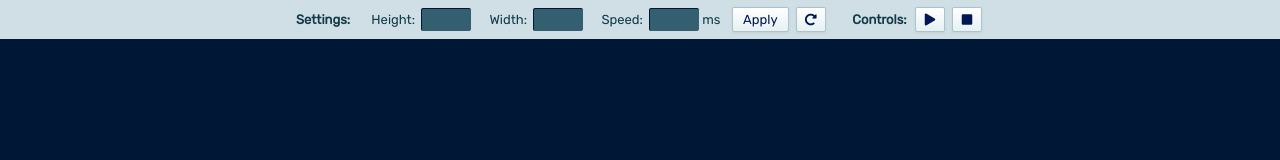
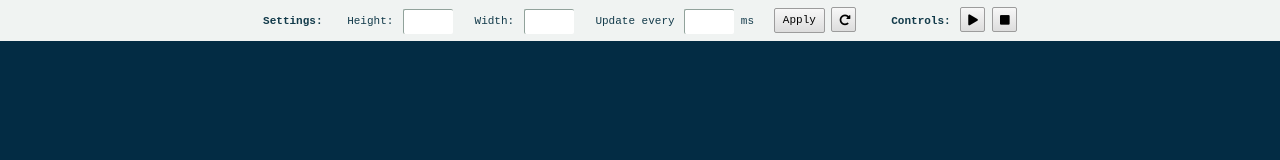
Before and after one commit to stuartngreen/game-of-life, a website with bundled scripts: page version-2-typescript/index.html in a window 1280 px wide. Built offline with nearby package versions, Linux system fonts and the light colour scheme.

Commit message:
styling tweaks

```diff
--- a/version-2-typescript/assets/scss/game-controls.scss
+++ b/version-2-typescript/assets/scss/game-controls.scss
@@ -1,5 +1,5 @@
 .game-controls {
-    background-color: #cfdfe5;
+    background-color: #f0f3f2;
     color: #123a4a;
     display: inline-block;
     padding: 7px 0;
@@ -18,48 +18,52 @@
     }
 
     input[type=text] {
-        background-color: #345f70;
+        background-color: #fff;
         border: 0;
-        border-top: 1px solid #001736;
-        border-left: 1px solid #001736;
+        border-top: 1px solid #91a29b;
+        border-left: 1px solid #91a29b;
         border-radius: 2px;
-        color: rgba(#00eeff, 0.7);
+        color: #227b93;
+        font: inherit;
+        font-weight: bold;
         padding: 4px 6px 3px 6px;
         position: relative;
         top: 1px;
         width: 50px;
 
         &:focus {
-            color: #00eeff;
+            color: blue;
         }
     }
 
     button {
-        background-image: linear-gradient(#fff, #e7f0f2);
-        border: 1px solid #aac3cd;
+        background: linear-gradient(to bottom, #f7f7f7 0%, #ddd 100%);
+        border: 1px solid #9c9c9c;
         border-radius: 2px;
-        box-shadow: 0px 1px 2px 0px rgba(196,196,196,0.5);
-        color: #001754;
+        box-sizing: border-box;
         cursor: pointer;
         font: inherit;
         height: 25px;
-        margin: 0 2px;
-        padding: 3px 10px;
-        text-align: center;
+        outline: 0;
+        padding: 0 8px;
+        position: relative;
+        top: -1px;
 
         &:hover {
-            background-image: linear-gradient(#fff, #f5f9fa);
-            color: #005ead;
+            border-color: #7b7b7b;
+            box-shadow: 0 1px 0 0 rgba(0, 0, 0, 0.1);
+            color: #227b93;
         }
 
         &:active {
-            background-image: linear-gradient(#f5f9fa, #fff);
+            box-shadow: none;
+            color: #ff6c00;
         }
 
         &.icon-button {
-            font-size: 12px;
-            padding: 6px 0;
-            width: 30px;
+            padding: 0 7px;
+            width: 25px;
+            top: 0;
         }
     }
 }
--- a/version-2-typescript/assets/scss/styles.scss
+++ b/version-2-typescript/assets/scss/styles.scss
@@ -14,6 +14,6 @@ body, html {
 body {
     background-color: $background-color;
     color: $text-color;
-    font: 13px/18px 'Rubik', sans-serif;
+    font: 11px/17px 'Roboto Mono', monospace;
     margin: 0;
 }
--- a/version-2-typescript/assets/scss/variables.scss
+++ b/version-2-typescript/assets/scss/variables.scss
@@ -1,5 +1,5 @@
-$background-color: #001736;
+$background-color: #032c44;
 $text-color: #97c2c6;
-$game-border-color: #001736;
+$game-border-color: #032c44;
 $cell-live-color: #1aea42;
-$cell-dead-color: #001736;
+$cell-dead-color: #032c44;
--- a/version-2-typescript/index.html
+++ b/version-2-typescript/index.html
@@ -18,7 +18,7 @@
         <input id="heightInput" type="text" />
         <label>Width:</label>
         <input id="widthInput" type="text" />
-        <label>Speed:</label>
+        <label>Update every</label>
         <input id="speedInput" type="text" /> ms &nbsp;
         <button onclick="GameOfLife.applyChanges()" title="Reinitialise game with new settings">Apply</button>
         <button class="icon-button" onclick="GameOfLife.resetGame()" title="Reset to defaults"><i class="fas fa-redo-alt"></i></button>
--- a/version-2-typescript/src/main.ts
+++ b/version-2-typescript/src/main.ts
@@ -1,7 +1,7 @@
 import { Cell } from './entities/cell';
 import { Game } from './models/game';
 
-let defaults = { height: 85, width: 125, speed: 100 };
+let defaults = { height: 65, width: 85, speed: 50 };
 let game: Game;
 let iterate: number;
 let gameInProgress = false;
```
Also changed, not shown: version-2-typescript/dist/bundle.js, version-2-typescript/dist/styles.css.
